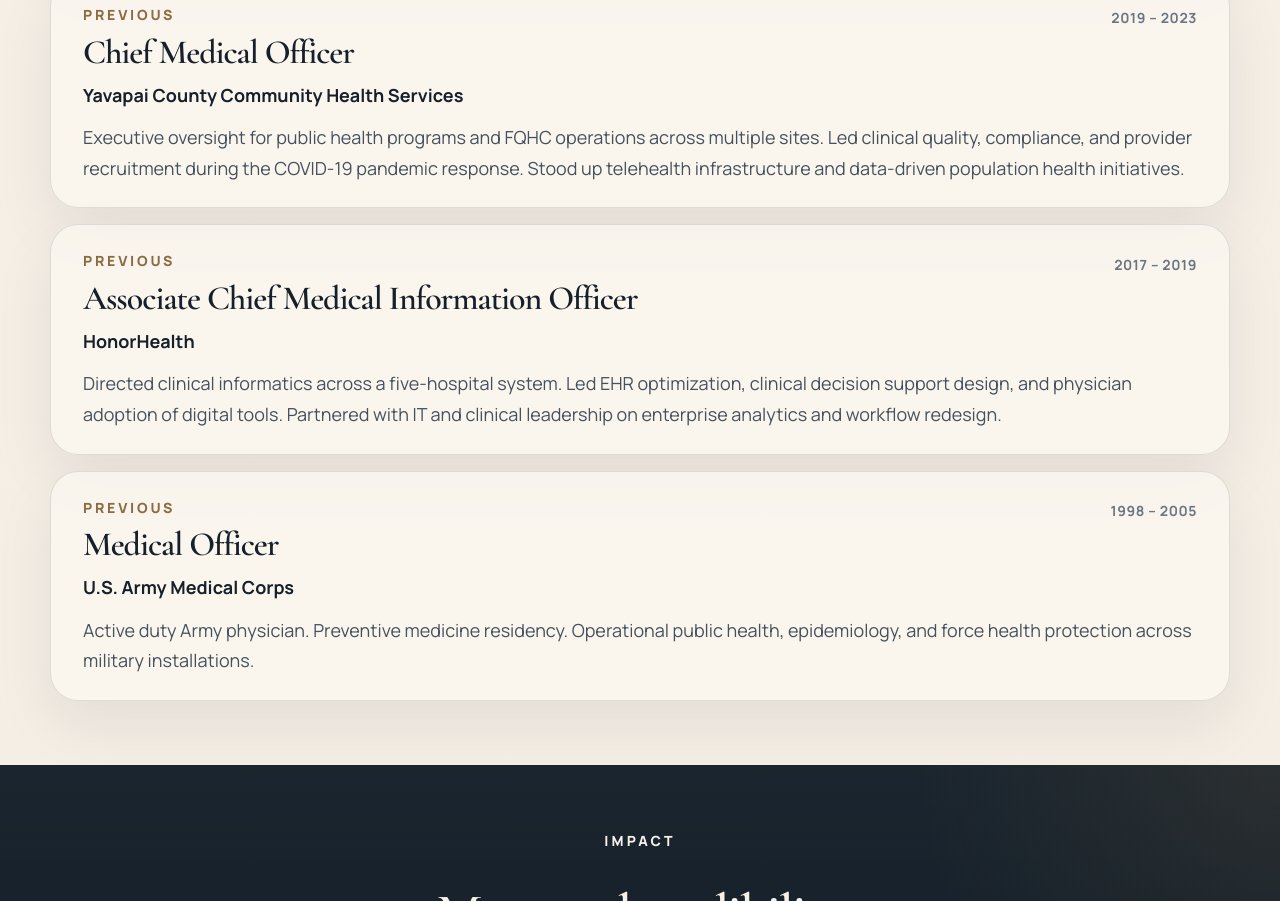
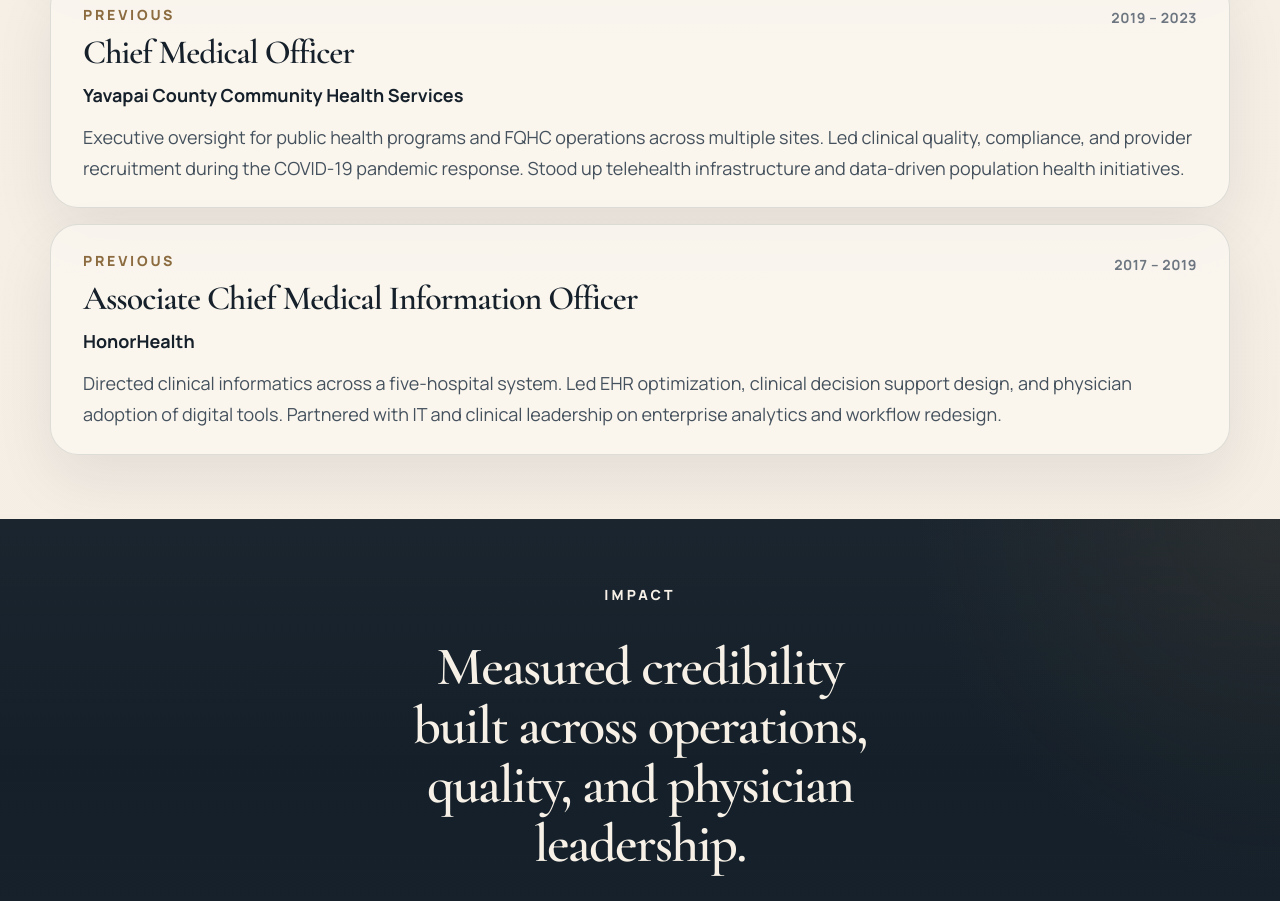
Before and after one commit to ekalpas/drkalpas-redesign, a website built with Vite: page index.html in a window 1280 px wide. Shown: the part 3630-4531 px from the top of the page. Built offline with nearby package versions, Linux system fonts and the light colour scheme.

Commit message:
remove Army Medical Corps from Experience (12-year gap to HonorHealth)

```diff
--- a/index.html
+++ b/index.html
@@ -297,17 +297,6 @@
             </div>
             <p>Directed clinical informatics across a five-hospital system. Led EHR optimization, clinical decision support design, and physician adoption of digital tools. Partnered with IT and clinical leadership on enterprise analytics and workflow redesign.</p>
           </article>
-          <article class="experience-item">
-            <div class="experience-header">
-              <div>
-                <p class="experience-meta">Previous</p>
-                <h3>Medical Officer</h3>
-                <p class="experience-org">U.S. Army Medical Corps</p>
-              </div>
-              <p class="experience-date">1998 &ndash; 2005</p>
-            </div>
-            <p>Active duty Army physician. Preventive medicine residency. Operational public health, epidemiology, and force health protection across military installations.</p>
-          </article>
         </div>
       </div>
     </section>
```
